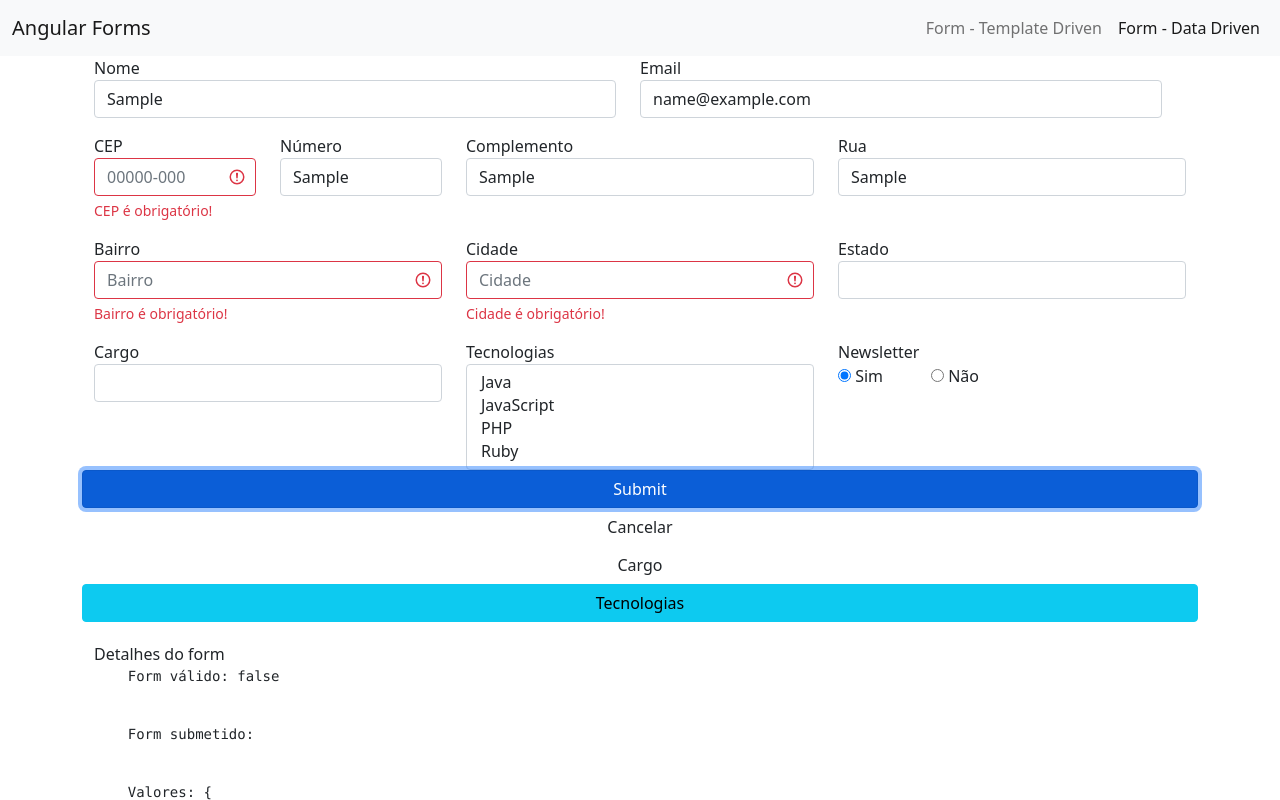
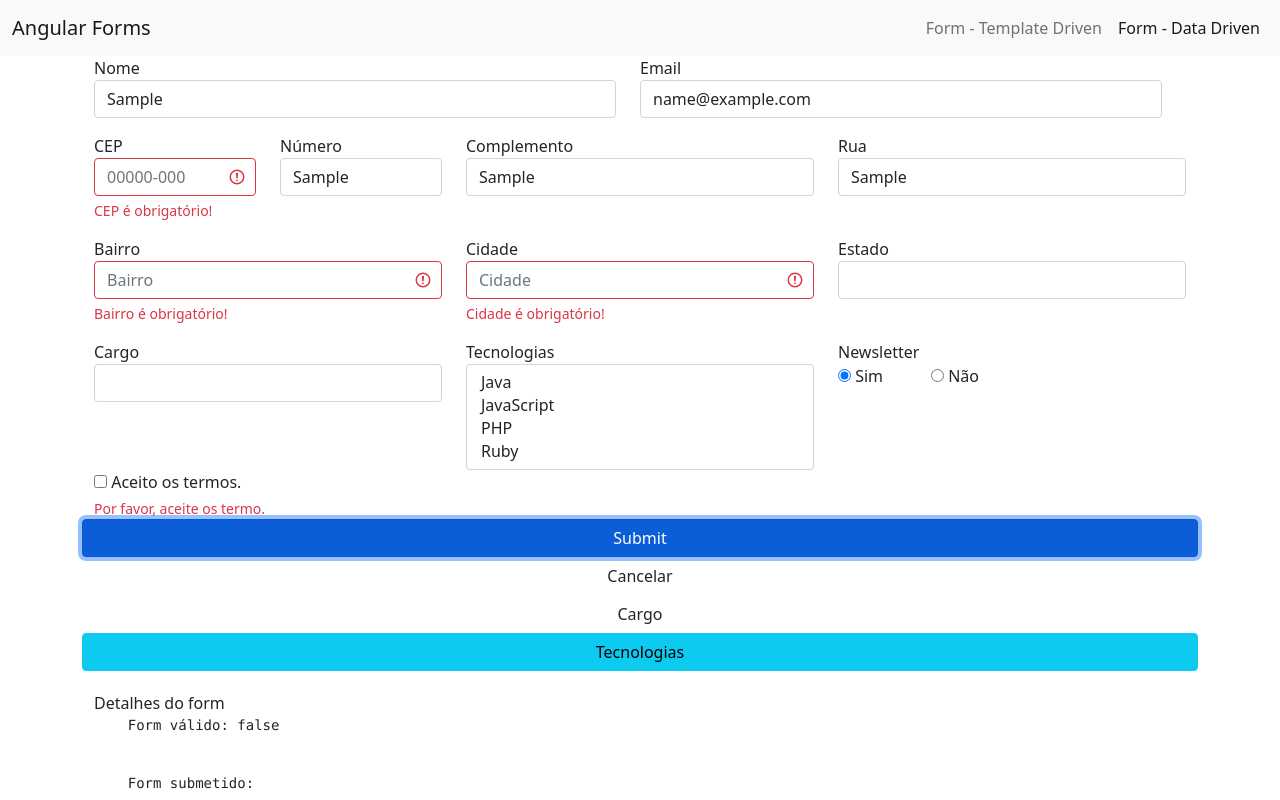
Before and after one commit to Eronheit/angular-forms, an Angular app: page /data-form in a window 1280 px wide. Both pictures are taken after typing "Sample", "name@example.com", "Sample", "Sample", "Sample", "Sample" into the empty fields and a click on the button "Submit". Shown: the top 800 px of the page. Built offline with nearby package versions, Linux system fonts and the light colour scheme.

Commit message:
feat: reactive forms - checkbox toggle

```diff
--- a/src/app/data-form/data-form.component.html
+++ b/src/app/data-form/data-form.component.html
@@ -172,6 +172,19 @@
         </div>
       </div>
 
+      <div class="form-group">
+        <div class="col-md-3" [class.is-invalid]="checkIsValidField('termos')">
+          <div class="checkbox">
+            <label class="checkbox-inline">
+              <input type="checkbox" formControlName="termos"> Aceito os termos.
+            </label>
+          </div>
+        </div>
+        <span *ngIf="checkIsValidField('termos')" class="invalid-feedback">
+          Por favor, aceite os termo.
+        </span>
+      </div>
+
       <button type="submit" class="btn btn-primary">Submit</button>
       <button type="button" class="btn" (click)="resetar()">Cancelar</button>
       <button type="button" class="btn" (click)="setarCargo()">Cargo</button>
--- a/src/app/data-form/data-form.component.ts
+++ b/src/app/data-form/data-form.component.ts
@@ -148,7 +148,9 @@ export class DataFormComponent implements OnInit {
       cargo: [null],
       tecnologias: [null],
 
-      newsletter: ['s']
+      newsletter: ['s'],
+
+      termos: [null, Validators.requiredTrue]
     })
   }
 
```
